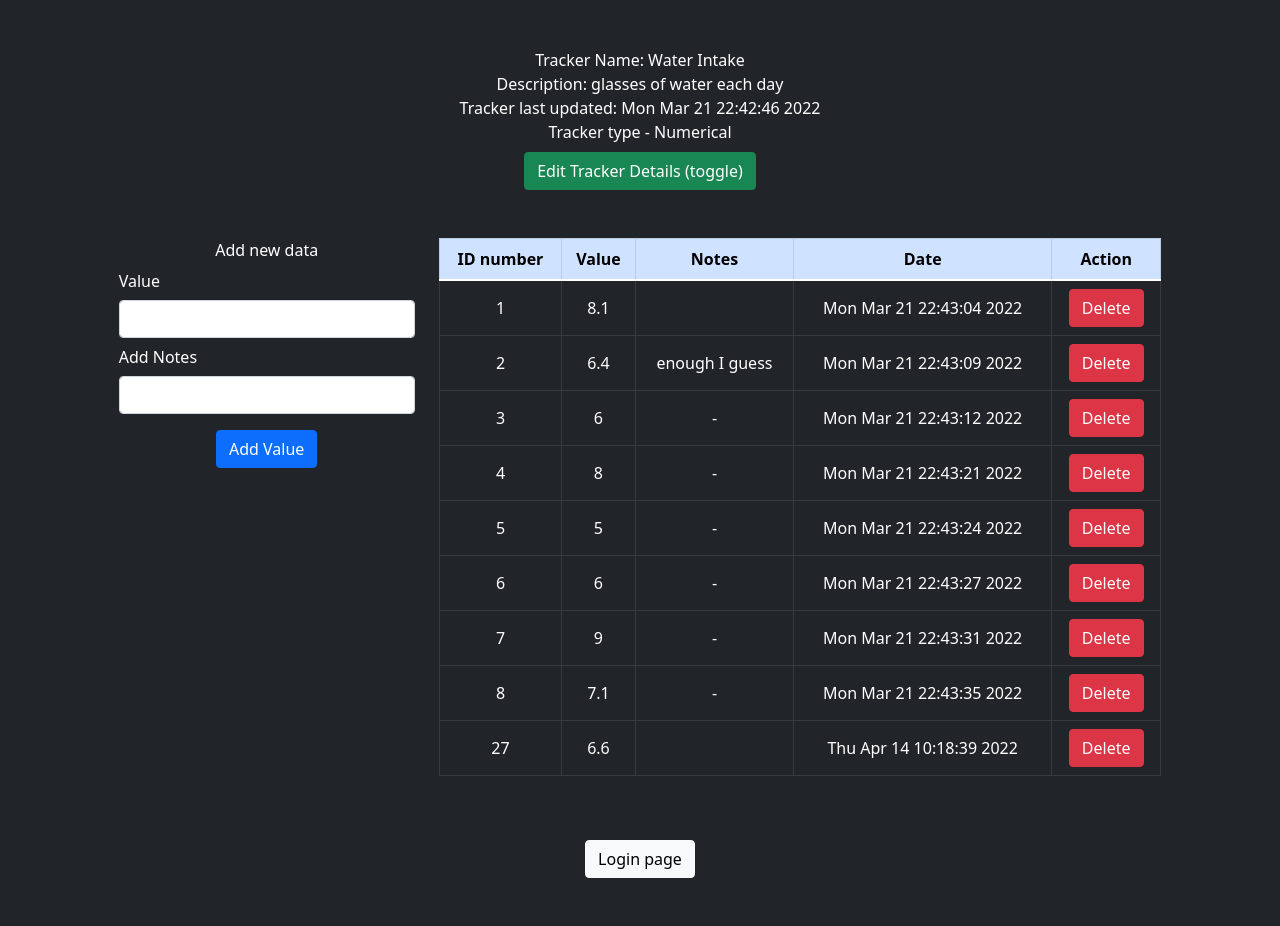
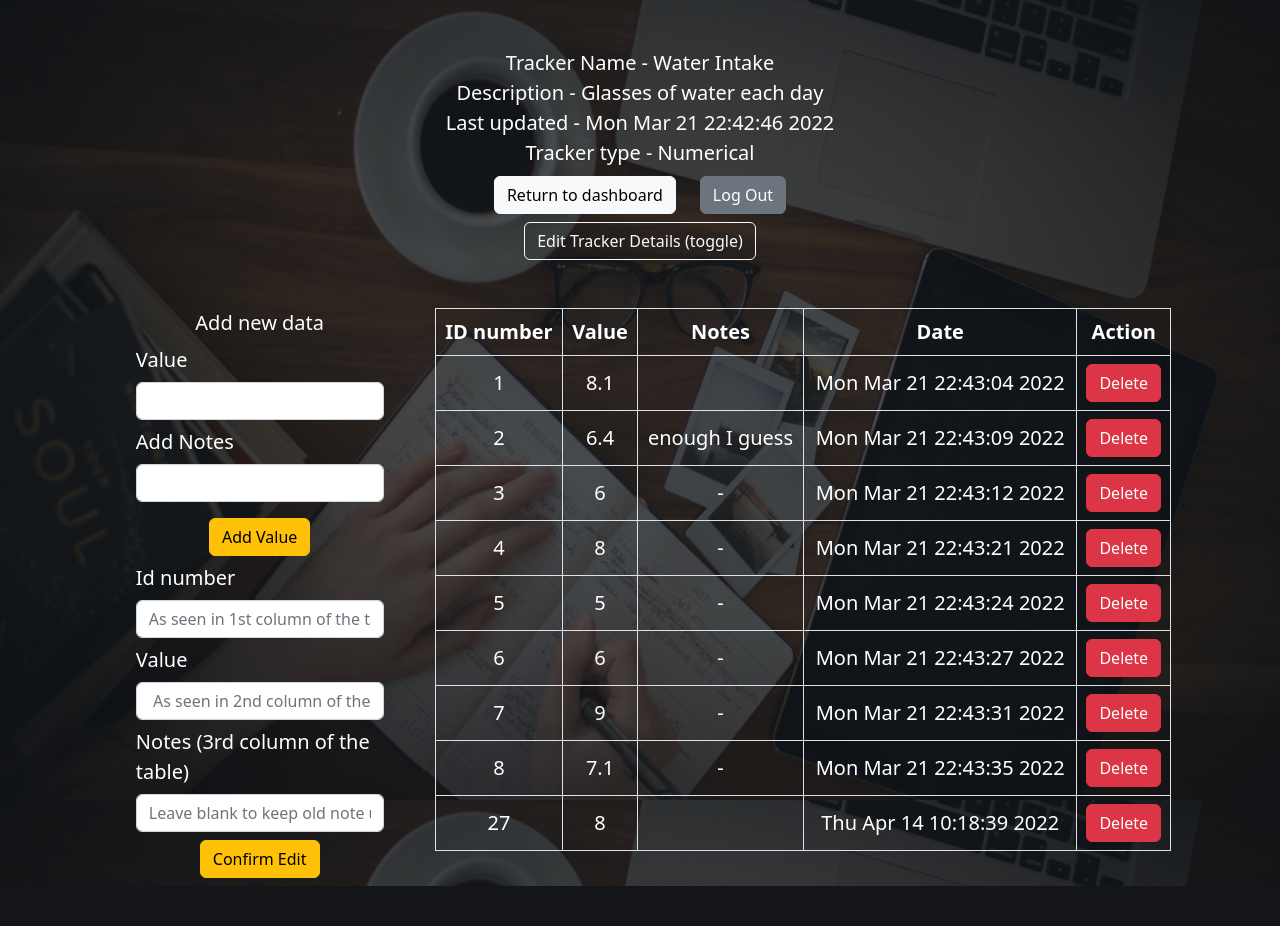
Before and after one commit to SayonilMitra/Quantified-Self-App, a Flask app: page /guest/tracker_demo in a window 1280 px wide. After the commit the page ends 886 px from the top, so only its background shows below. Run offline with Flask 2, Linux system fonts and the light colour scheme.

Commit message:
redesigned guest user view

```diff
--- a/application/controller_login.py
+++ b/application/controller_login.py
@@ -72,6 +72,6 @@ def guest_dashboard():
     return render_template("guest_dashboard.html")
 
 
-@app.route("/guest/tracker_demo")
+@app.route("/guest/tracker_demo",methods=["GET","POST"])
 def guest_tracker_info():
     return render_template("guest_tracker_demo.html")
--- a/static/myscript.js
+++ b/static/myscript.js
@@ -42,3 +42,7 @@ function showRegisterForm() {
 function showTrackerForm() {
     document.getElementById('edittrackerform').classList.toggle('d-none');
 }
+
+function alertGuest() {
+    alert("Need to Log In to edit/save data")
+}
--- a/static/styles.css
+++ b/static/styles.css
@@ -8,5 +8,5 @@
 
 .bgTracker {
     /*background color fo each tracker box in dashboard*/
-    background-color: rgba(76, 45, 32, 0.624);
+    background-color: rgba(76, 45, 32, 0.355);
 }
--- a/templates/guest_tracker_demo.html
+++ b/templates/guest_tracker_demo.html
@@ -5,18 +5,21 @@
     <meta charset="utf-8">
     <meta name="viewport" content="width=device-width, initial-scale=1">
     <meta http-equiv="X-UA-Compatible" content="IE=edge">
-    <link href="https://cdn.jsdelivr.net/npm/bootstrap@5.1.3/dist/css/bootstrap.min.css" rel="stylesheet" integrity="sha384-1BmE4kWBq78iYhFldvKuhfTAU6auU8tT94WrHftjDbrCEXSU1oBoqyl2QvZ6jIW3" crossorigin="anonymous">
-    <script src="https://cdnjs.cloudflare.com/ajax/libs/Chart.js/2.9.4/Chart.js"></script>
+    <link href="https://cdn.jsdelivr.net/npm/bootstrap@5.2.0-beta1/dist/css/bootstrap.min.css" rel="stylesheet" integrity="sha384-0evHe/X+R7YkIZDRvuzKMRqM+OrBnVFBL6DOitfPri4tjfHxaWutUpFmBp4vmVor" crossorigin="anonymous">
+    <script src="https://cdn.jsdelivr.net/npm/bootstrap@5.2.0-beta1/dist/js/bootstrap.bundle.min.js" integrity="sha384-pprn3073KE6tl6bjs2QrFaJGz5/SUsLqktiwsUTF55Jfv3qYSDhgCecCxMW52nD2" crossorigin="anonymous"></script>
+    <link rel="stylesheet" href="../static/styles.css">
+    <link rel="stylesheet" href="https://cdnjs.cloudflare.com/ajax/libs/font-awesome/4.7.0/css/font-awesome.min.css">
     <title></title>
 </head>
 
-<body class="container-fluid bg-dark text-white">
+<body class="fs-5 bgImage text-white">
+
 
     <div class="row mt-5 justify-content-center">
         <div class="col-auto d-flex text-center justify-content-center">
-            Tracker Name: Water Intake <br>
-            Description: glasses of water each day <br>
-            Tracker last updated: Mon Mar 21 22:42:46 2022 <br>
+            Tracker Name - Water Intake <br>
+            Description - Glasses of water each day <br>
+            Last updated - Mon Mar 21 22:42:46 2022 <br>
         </div>
     </div>
 
@@ -27,9 +30,22 @@
         </div>
     </div>
 
+    <div class="row my-2 justify-content-center">
+
+        <!-- button to take user back to dashboard -->
+        <div class="col-auto">
+            <a class="btn btn-light" href="/guest/dashboard">Return to dashboard</a>
+        </div>
+
+        <!-- log out button -->
+        <div class="col-auto">
+            <a class="btn btn-secondary" href="/">Log Out</a>
+        </div>
+    </div>
+
     <div class="row mt-2 justify-content-center">
         <div class="col-auto">
-            <a href="#" class="btn btn-success" onclick="document.getElementById('edittrackerform').classList.toggle('d-none')">
+            <a href="#" class="btn btn-outline-light" onclick="showTrackerForm()">
                 Edit Tracker Details (toggle)
             </a>
         </div>
@@ -41,7 +57,7 @@
         <div class="col-12 col-sm-8 col-md-3 border border-light rounded-3 p-4">
             <div class="row">
                 <div class="col">
-                    <form action="/edittracker/" method="post">
+                    <form action="#" method="post" id="edittracker">
                         <label class="form-label" for="tracker_name">Tracker name</label>
                         <input class="form-control" type="text" name="tracker_name" id="tracker_name"> <br>
                         <label class="form-label" for="tracker_description">Tracker description</label>
@@ -51,7 +67,7 @@
             </div>
             <div class="row justify-content-center">
                 <div class="col-auto">
-                    <input class="btn btn-primary mt-3" type="submit" value="Confirm Edit">
+                    <button form="edittracker" class="btn btn-light mt-3" type="submit" onclick="alertGuest()">Confirm Edit</button>
                 </div>
             </div>
         </div>
@@ -69,10 +85,8 @@
                 </div>
             </div>
             <div class="row justify-content-center">
-                <div class="col">
-                    <form id="record_value" class="" action='/createlog/1' method="post">
-
-
+                <div class="col-10">
+                    <form id="record_value" class="" action='#' method="post">
                         <div class="row">
                             <div class="col">
                                 <div class="row">
@@ -107,7 +121,32 @@
             </div>
             <div class="row mt-3 justify-content-center">
                 <div class="col-auto">
-                    <button form="record_value" class="btn btn-primary" type="submit">Add Value</button>
+                    <button form="record_value" class="btn btn-warning" type="submit" onclick="alertGuest()">Add Value</button>
+                </div>
+            </div>
+
+            <!-- Form to edit vale and notes for individual record/log in a tracker -->
+
+            <div class="row justify-content-center" id="editlogform">
+                <div class="col-10">
+                    <div class="row">
+                        <div class="col">
+                            <form action="#" method="post" id="editlogdetails">
+                                <label class="col-form-label" for="log_id">Id number</label>
+                                <input class="form-control" type="text" id="log_id" name="log_id" placeholder="As seen in 1st column of the table">
+                                <label class="col-form-label" for="log_value">Value</label>
+                                <input class="form-control" type="text" id="log_value" name="log_value" placeholder=" As seen in 2nd column of the table">
+                                <label class="col-form-label" for="log_note">Notes (3rd column of the table)</label>
+                                <input class="form-control" type="text" id="log_note" name="log_note" placeholder="Leave blank to keep old note unchanged">
+                                <input type="text" hidden name="tracker_id" value="1">
+                            </form>
+                        </div>
+                    </div>
+                    <div class="row my-2 justify-content-center">
+                        <div class="col-auto">
+                            <button form="editlogdetails" class="btn btn-warning" type="submit" onclick="alertGuest()">Confirm Edit</button>
+                        </div>
+                    </div>
                 </div>
             </div>
         </div>
@@ -115,15 +154,17 @@
         <!-- This is the table for log details of a tracker -->
 
         <div class="col col-sm-12 col-md-12 col-xl-7">
-            <table class="table thead-light table-dark table-bordered table-hover text-center table-responsive align-middle">
-                <tr class="table-primary">
-                    <th>ID number</td>
-                    <th>Value</td>
-                    <th>Notes</th>
-                    <th>Date</td>
-                    <th>Action</th>
-                    <th class="d-none" id="hiddenHeader">Edit</th>
-                </tr>
+            <table class="table text-white table-bordered text-center table-responsive align-middle">
+                <thead class="thead-dark">
+                    <tr>
+                        <th>ID number</th>
+                        <th>Value</th>
+                        <th>Notes</th>
+                        <th>Date</th>
+                        <th>Action</th>
+                        <th class="d-none" id="hiddenHeader">Edit</th>
+                    </tr>
+                </thead>
                 <tbody>
 
                     <tr>
@@ -134,7 +175,7 @@
                         <td>
                             <div class="row justify-content-center">
                                 <div class="col">
-                                    <a class="btn btn-danger" href=''>Delete</a>
+                                    <a class="btn btn-danger" href='#' onclick="alertGuest()">Delete</a>
                                 </div>
                             </div>
                         </td>
@@ -148,7 +189,7 @@
                         <td>
                             <div class="row justify-content-center">
                                 <div class="col">
-                                    <a class="btn btn-danger" href=''>Delete</a>
+                                    <a class="btn btn-danger" href='#' onclick="alertGuest()">Delete</a>
                                 </div>
                             </div>
                         </td>
@@ -162,7 +203,7 @@
                         <td>
                             <div class="row justify-content-center">
                                 <div class="col">
-                                    <a class="btn btn-danger" href=''>Delete</a>
+                                    <a class="btn btn-danger" href='#' onclick="alertGuest()">Delete</a>
                                 </div>
                             </div>
                         </td>
@@ -176,7 +217,7 @@
                         <td>
                             <div class="row justify-content-center">
                                 <div class="col">
-                                    <a class="btn btn-danger" href=''>Delete</a>
+                                    <a class="btn btn-danger" href='#' onclick="alertGuest()">Delete</a>
                                 </div>
                             </div>
                         </td>
@@ -190,7 +231,7 @@
                         <td>
                             <div class="row justify-content-center">
                                 <div class="col">
-                                    <a class="btn btn-danger" href=''>Delete</a>
+                                    <a class="btn btn-danger" href='#' onclick="alertGuest()">Delete</a>
                                 </div>
                             </div>
                         </td>
@@ -204,7 +245,7 @@
                         <td>
                             <div class="row justify-content-center">
                                 <div class="col">
-                                    <a class="btn btn-danger" href=''>Delete</a>
+                                    <a class="btn btn-danger" href='#' onclick="alertGuest()">Delete</a>
                                 </div>
                             </div>
                         </td>
@@ -218,7 +259,7 @@
                         <td>
                             <div class="row justify-content-center">
                                 <div class="col">
-                                    <a class="btn btn-danger" href=''>Delete</a>
+                                    <a class="btn btn-danger" href='#' onclick="alertGuest()">Delete</a>
                                 </div>
                             </div>
                         </td>
@@ -232,7 +273,7 @@
                         <td>
                             <div class="row justify-content-center">
                                 <div class="col">
-                                    <a class="btn btn-danger" href=''>Delete</a>
+                                    <a class="btn btn-danger" href='#' onclick="alertGuest()">Delete</a>
                                 </div>
                             </div>
                         </td>
@@ -240,13 +281,13 @@
 
                     <tr>
                         <td>27</td>
-                        <td>6.6</td>
+                        <td>8</td>
                         <td></td>
                         <td>Thu Apr 14 10:18:39 2022</td>
                         <td>
                             <div class="row justify-content-center">
                                 <div class="col">
-                                    <a class="btn btn-danger" href=''>Delete</a>
+                                    <a class="btn btn-danger" href='#' onclick="alertGuest()">Delete</a>
                                 </div>
                             </div>
                         </td>
@@ -257,13 +298,8 @@
         </div>
     </div>
 
-    <div class="row mt-5 mb-5 justify-content-center">
-        <div class="col-auto">
-            <a class="btn btn-light" href="/">Login page</a>
-        </div>
-    </div>
-
 
 </body>
+<script src="../static/myscript.js"></script>
 
 </html>
--- a/templates/layout.html
+++ b/templates/layout.html
@@ -5,10 +5,10 @@
     <meta charset="utf-8">
     <meta name="viewport" content="width=device-width, initial-scale=1">
     <meta http-equiv="X-UA-Compatible" content="IE=edge">
-    <link href="https://cdn.jsdelivr.net/npm/bootstrap@5.1.3/dist/css/bootstrap.min.css" rel="stylesheet" integrity="sha384-1BmE4kWBq78iYhFldvKuhfTAU6auU8tT94WrHftjDbrCEXSU1oBoqyl2QvZ6jIW3" crossorigin="anonymous">
+    <link href="https://cdn.jsdelivr.net/npm/bootstrap@5.2.0-beta1/dist/css/bootstrap.min.css" rel="stylesheet" integrity="sha384-0evHe/X+R7YkIZDRvuzKMRqM+OrBnVFBL6DOitfPri4tjfHxaWutUpFmBp4vmVor" crossorigin="anonymous">
+    <script src="https://cdn.jsdelivr.net/npm/bootstrap@5.2.0-beta1/dist/js/bootstrap.bundle.min.js" integrity="sha384-pprn3073KE6tl6bjs2QrFaJGz5/SUsLqktiwsUTF55Jfv3qYSDhgCecCxMW52nD2" crossorigin="anonymous"></script>
     <link rel="stylesheet" href="../static/styles.css">
     <link rel="stylesheet" href="https://cdnjs.cloudflare.com/ajax/libs/font-awesome/4.7.0/css/font-awesome.min.css">
-    <script src="https://cdnjs.cloudflare.com/ajax/libs/Chart.js/2.9.4/Chart.js"></script>
     <title>{{title}}</title>
 </head>
 
--- a/templates/login.html
+++ b/templates/login.html
@@ -2,19 +2,19 @@
 
 {% block body %}
 <div class="row justify-content-center bg-primary">
-    <div class="col-auto mt-5 mb-5">
+    <div class="col-auto mt-5">
         <h1 class="text-white">Quantified Self App</h1>
     </div>
 </div>
 
+{% if login_error_msg != "" %}
 <div class="row justify-content-center">
-    {% if login_error_msg != "" %}
     <div class="col-12 col-md-auto">
         {{login_error_msg}}
     </div>
     <br>
-    {% endif %}
 </div>
+{% endif %}
 
 <div class="row justify-content-center">
 
```
Also changed, not shown: templates/dashboard.html (+8 -8 lines), templates/guest_dashboard.html (+51 -38 lines), templates/login1.html (+10 -6 lines), templates/trackerdetails.html (+18 -11 lines), database.sqlite.
